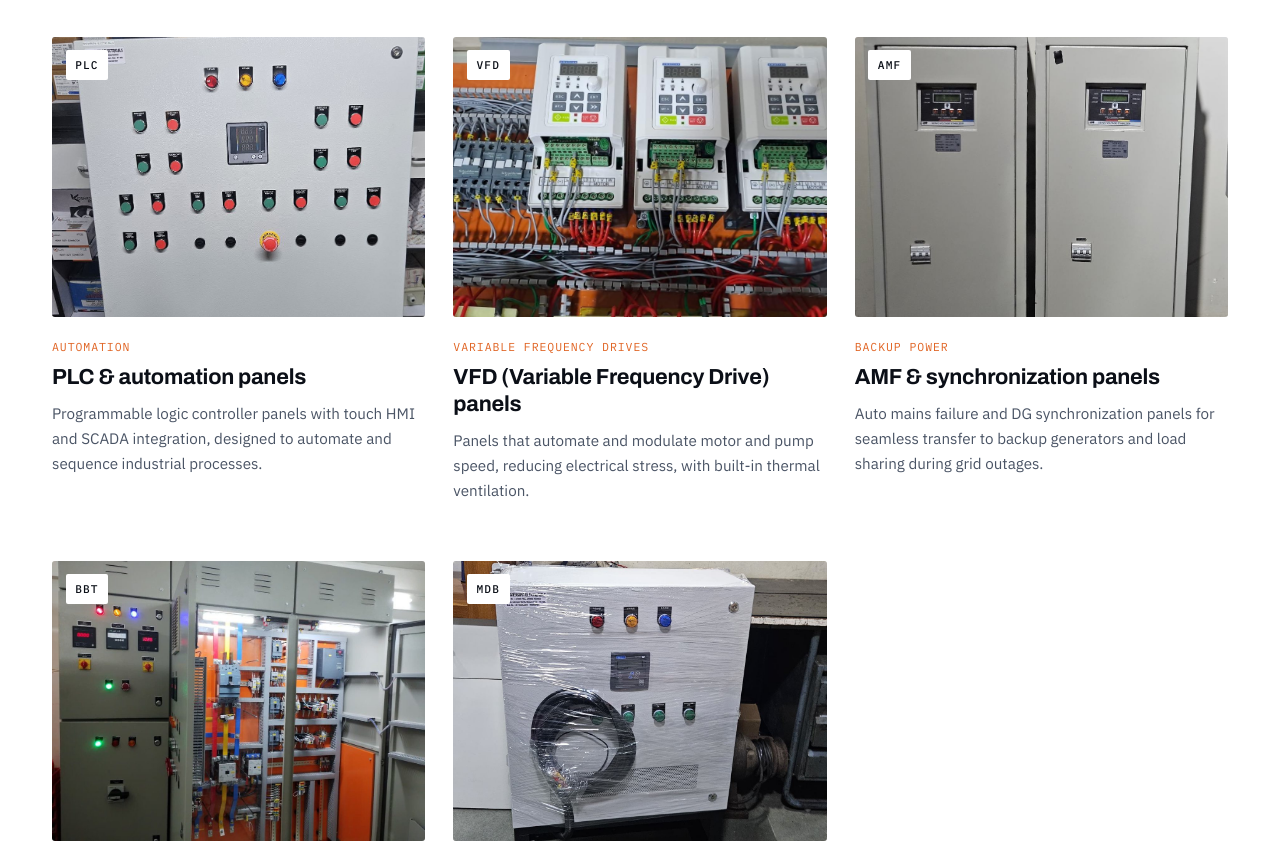
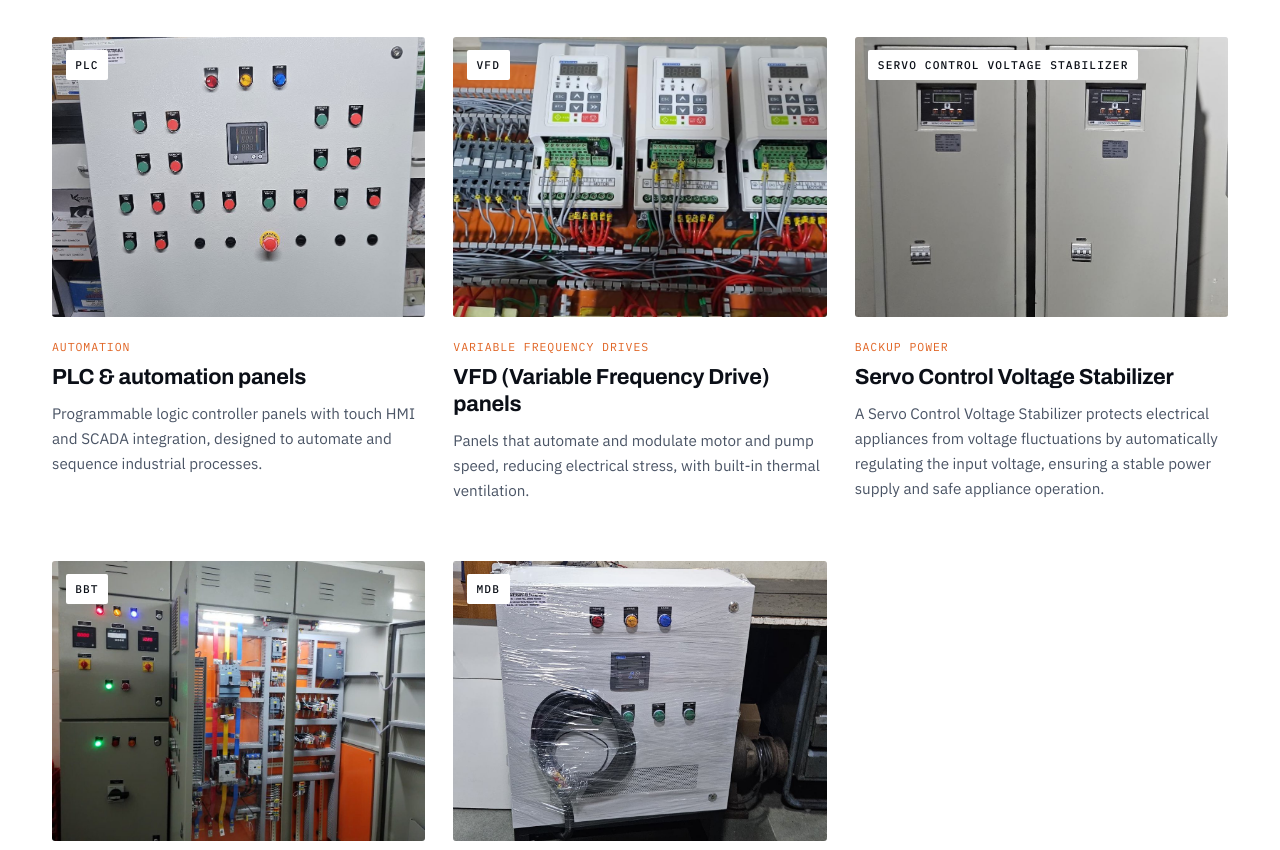
Before and after one commit to shivkrupaworks/electricals, a plain HTML site: page products.html in a window 1280 px wide. Shown: the part 1135-1985 px from the top of the page. Drawn offline with Linux system fonts and the light colour scheme.

Commit message:
Update products.html

```diff
--- a/products.html
+++ b/products.html
@@ -4,11 +4,11 @@
   <meta charset="UTF-8">
   <meta name="viewport" content="width=device-width, initial-scale=1.0">
   <title>Electrical Control Panels | Shivkrupa Electricals</title>
-  <meta name="description" content="Precision-engineered control panels by Shivkrupa Electricals: MCC, PCC, APFC, PLC & automation, VFD, AMF & synchronization, busbar trunking and metering & distribution boards.">
+  <meta name="description" content="Precision-engineered control panels by Shivkrupa Electricals: MCC, PCC, APFC, PLC & automation, VFD,Servo Control Voltage Stabilizer, busbar trunking and metering & distribution boards.">
   <meta name="theme-color" content="#0b0f17">
   <meta property="og:type" content="website">
   <meta property="og:title" content="Electrical Control Panels | Shivkrupa Electricals">
-  <meta property="og:description" content="Precision-engineered control panels by Shivkrupa Electricals: MCC, PCC, APFC, PLC & automation, VFD, AMF & synchronization, busbar trunking and metering & distribution boards.">
+  <meta property="og:description" content="Precision-engineered control panels by Shivkrupa Electricals: MCC, PCC, APFC, PLC & automation, VFD, Servo Control Voltage Stabilizer, busbar trunking and metering & distribution boards.">
   <meta property="og:image" content="assets/img/vfd-drives.jpg">
   <link rel="icon" type="image/png" href="assets/logo-mark.png">
   <link rel="preconnect" href="https://fonts.googleapis.com">
@@ -129,11 +129,11 @@
           <article class="product-card" id="amf" data-category="power">
             <div class="product-media">
               <img src="assets/img/floor-panels.jpg" alt="Floor-standing panels with digital controllers" width="961" height="1400" loading="lazy" style="object-position:50% 30%">
-              <span class="product-code">AMF</span>
+              <span class="product-code">Servo Control Voltage Stabilizer</span>
             </div>
             <span class="product-cat">Backup power</span>
-            <h3>AMF &amp; synchronization panels</h3>
-            <p>Auto mains failure and DG synchronization panels for seamless transfer to backup generators and load sharing during grid outages.</p>
+            <h3>Servo Control Voltage Stabilizer</h3>
+            <p>A Servo Control Voltage Stabilizer protects electrical appliances from voltage fluctuations by automatically regulating the input voltage, ensuring a stable power supply and safe appliance operation.</p>
           </article>
 
           <article class="product-card" id="busbar" data-category="distribution">
```
